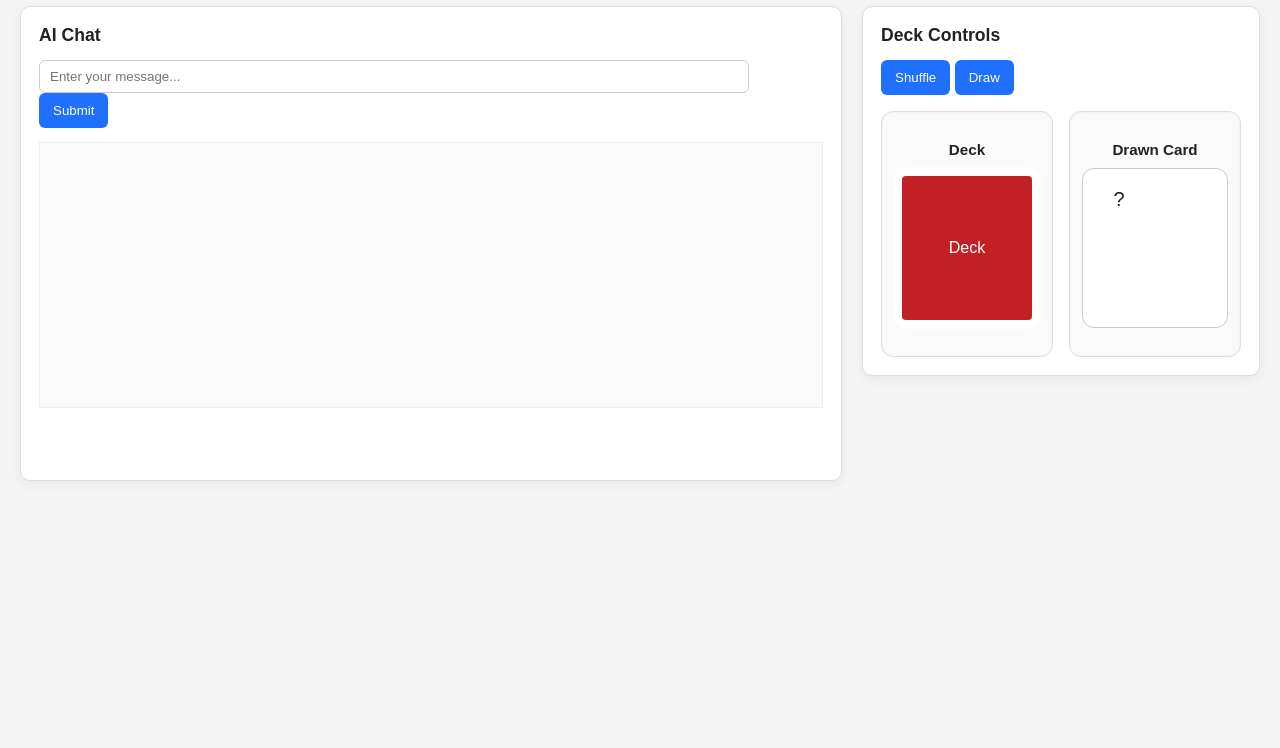
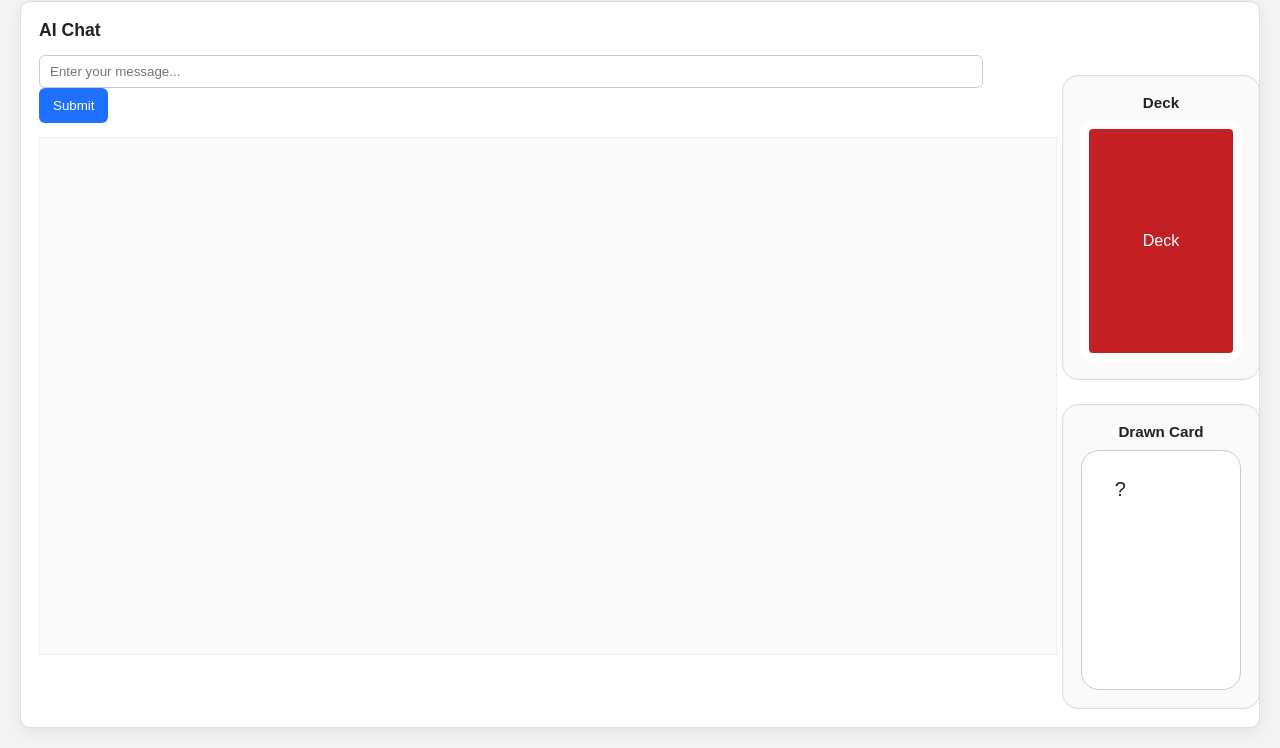
Before and after one commit to micahgrose/web-games, a plain HTML site: page Card Roll Play/CRP.html in a window 1280 px wide. Shown: the part 72-820 px from the top of the page. Drawn offline with Linux system fonts and the light colour scheme.

Commit message:
Update Card Roll Play HTML layout and card panel placement

```diff
--- a/Card Roll Play/CRP.html
+++ b/Card Roll Play/CRP.html
@@ -7,32 +7,33 @@
     <style>
         body {
             font-family: Arial, sans-serif;
-            margin: 20px;
+            margin: 0;
+            min-height: 100vh;
             background: #f4f4f4;
             color: #222;
         }
 
         h1 {
-            margin-bottom: 20px;
+            margin: 20px;
+            font-size: 1.8rem;
         }
 
         .app-container {
             display: flex;
-            gap: 20px;
-            align-items: flex-start;
+            flex-direction: column;
+            height: calc(100vh - 76px);
+            padding: 0 20px 20px;
         }
 
         .panel {
             background: #ffffff;
             border: 1px solid #ddd;
             border-radius: 10px;
-            box-shadow: 0 4px 12px rgba(0, 0, 0, 0.05);
+            box-shadow: 0 4px 16px rgba(0, 0, 0, 0.08);
             padding: 18px;
             flex: 1;
-        }
-
-        .deck-panel {
-            max-width: 360px;
+            display: flex;
+            flex-direction: column;
         }
 
         .panel h2 {
@@ -70,12 +71,13 @@
         }
 
         #chatHistory {
-            min-height: 240px;
-            max-height: 460px;
+            flex: 1;
             overflow-y: auto;
             border: 1px solid #eee;
-            padding: 12px;
+            padding: 16px;
             background: #fafafa;
+            min-height: 260px;
+            max-height: none;
         }
 
         .chat-message {
@@ -97,25 +99,57 @@
             min-height: 40px;
         }
 
+        .chat-main {
+            display: flex;
+            gap: 24px;
+            align-items: stretch;
+            flex: 1;
+            min-height: 0;
+        }
+
+        .chat-content {
+            flex: 1;
+            display: flex;
+            flex-direction: column;
+            min-width: 0;
+            min-height: 0;
+        }
+
         .card-area {
             display: flex;
-            gap: 16px;
-            align-items: flex-start;
-            margin-top: 16px;
+            flex-direction: column;
+            gap: 24px;
+            align-items: center;
+            margin-top: 20px;
+            width: 160px;
+            flex-shrink: 0;
         }
 
         .card-slot {
-            width: 150px;
-            min-height: 220px;
+            width: 100%;
+            min-height: 260px;
             border: 1px solid #ddd;
-            border-radius: 12px;
+            border-radius: 16px;
             background: #fafafa;
             box-shadow: inset 0 0 0 1px rgba(0,0,0,0.02);
             display: flex;
             flex-direction: column;
+            justify-content: flex-start;
+            align-items: center;
+            padding: 18px;
+        }
+
+        .card-back,
+        .card-front {
+            width: 100%;
+            height: 240px;
+            border-radius: 18px;
+            position: relative;
+            display: flex;
             justify-content: center;
             align-items: center;
-            padding: 12px;
+            text-align: center;
+            overflow: hidden;
         }
 
         .card-slot h3 {
@@ -126,8 +160,8 @@
         .card-back,
         .card-front {
             width: 100%;
-            height: 160px;
-            border-radius: 12px;
+            height: 240px;
+            border-radius: 18px;
             position: relative;
             display: flex;
             justify-content: center;
@@ -291,19 +325,14 @@
     <div class="app-container">
         <section class="panel chat-panel">
             <h2>AI Chat</h2>
+            <div class="chat-main">
+                <div class="chat-content">
                     <div id="chatControls">
                         <input type="text" id="messageInput" placeholder="Enter your message..." />
                         <button id="submitBtn">Submit</button>
                     </div>
                     <div id="chatHistory"></div>
                     <div id="responseContainer"></div>
-        </section>
-
-        <section class="panel deck-panel">
-            <h2>Deck Controls</h2>
-            <div id="deckControls">
-                <button id="shuffleBtn">Shuffle</button>
-                <button id="drawBtn">Draw</button>
                 </div>
                 <div class="card-area">
                     <div class="card-slot">
@@ -321,6 +350,7 @@
                         <div id="drawnCardVisual" class="card-front"></div>
                     </div>
                 </div>
+            </div>
         </section>
     </div>
 
```
Lines whose indentation alone changed are shown as unchanged.
